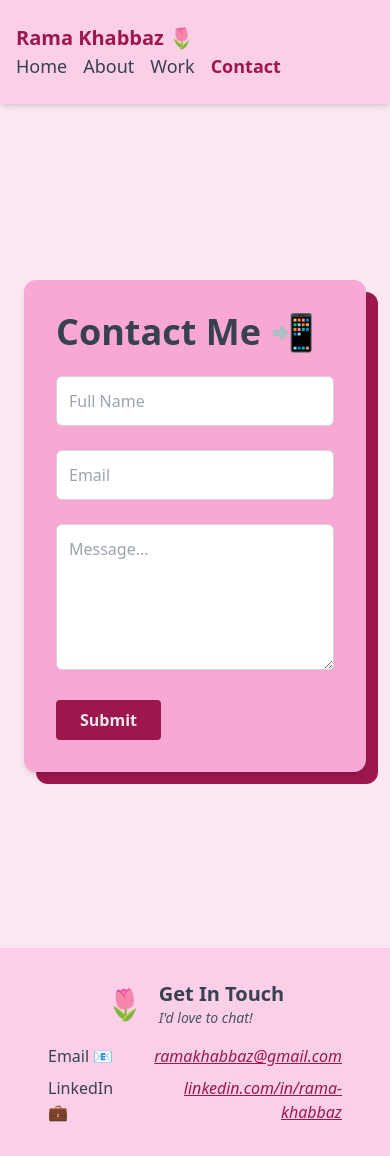
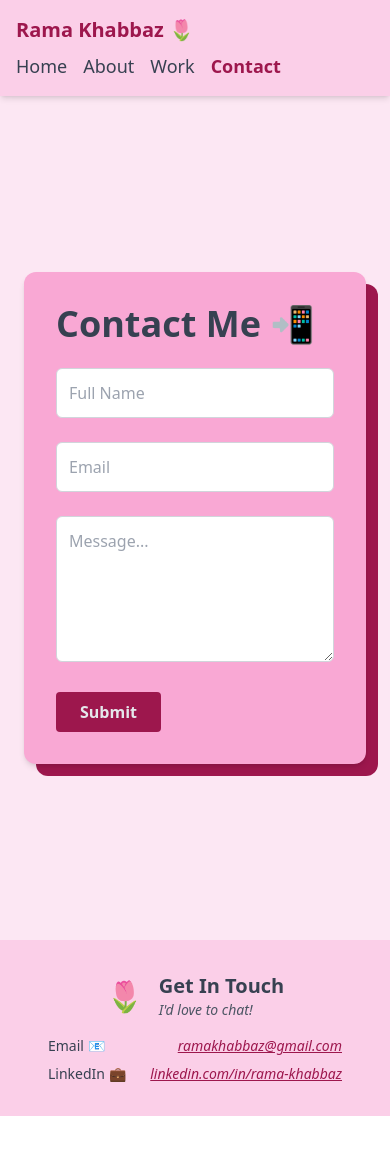
Before and after one commit to ramakhabbaz/portfolio, a React (Vite) app: page /contact in a window 390 px wide. After the commit the page ends 1116 px from the top, so only its background shows below. Built offline with nearby package versions, Linux system fonts and the light colour scheme.

Commit message:
More updates to fit on phones

```diff
--- a/src/components/Footer.tsx
+++ b/src/components/Footer.tsx
@@ -14,7 +14,7 @@ export default function Footer() {
         </div>
 
         {/* Right section: Contact links */}
-        <div className="w-full md:w-auto space-y-2">
+        <div className="w-full md:w-auto space-y-2 text-sm md:text-base">
           {/* Email row */}
           <div className="flex justify-between w-full md:w-96">
             <span className="text-gray-700 font-medium">Email 📧</span>
--- a/src/components/Navbar.tsx
+++ b/src/components/Navbar.tsx
@@ -10,9 +10,11 @@ const navItems = [
 export default function Navbar() {
   return (
     <header className="bg-pink-200 shadow-md sticky top-0 z-50">
-      <nav className="max-w-full mx-auto px-4 py-6 flex flex-row items-center justify-between flex-wrap">
+      <nav className="max-w-full mx-auto px-4 md:px-12 py-4 md:py-6 flex flex-row items-center justify-between flex-wrap">
         {/* Left: Name*/}
-        <div className="text-xl font-bold text-pink-800">Rama Khabbaz 🌷</div>
+        <div className="text-xl font-bold text-pink-800 mb-2 md:mb-0">
+          Rama Khabbaz 🌷
+        </div>
         {/* Right: Navbar */}
         <ul className="flex flex-row flex-wrap gap-4 md:gap-6 justify-end">
           {navItems.map((item) => (
```
